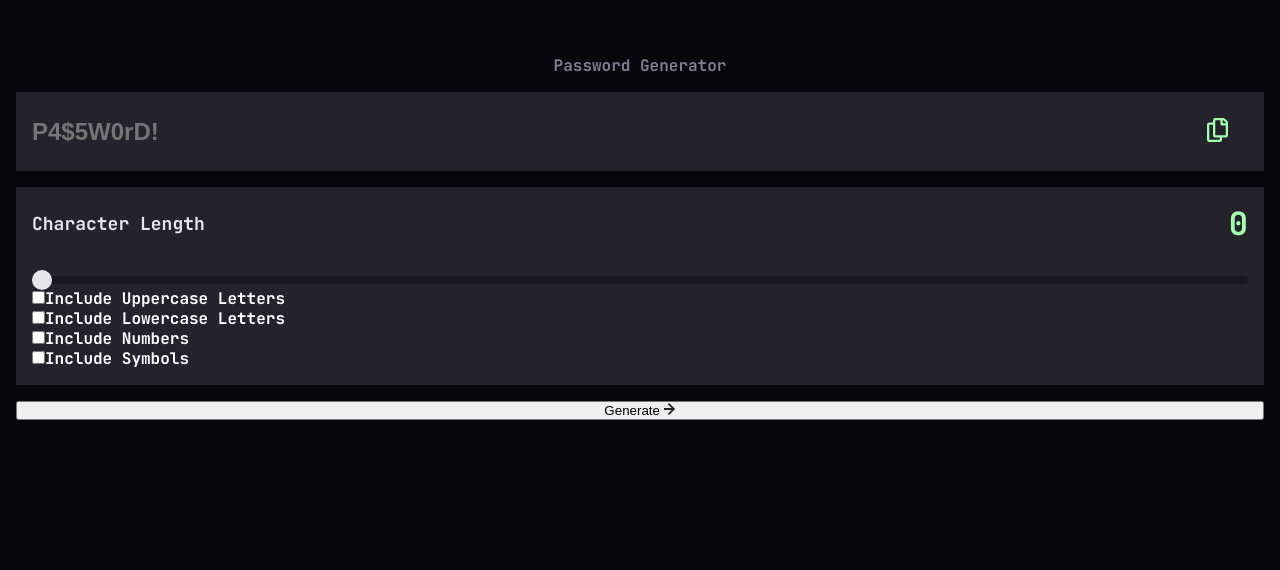
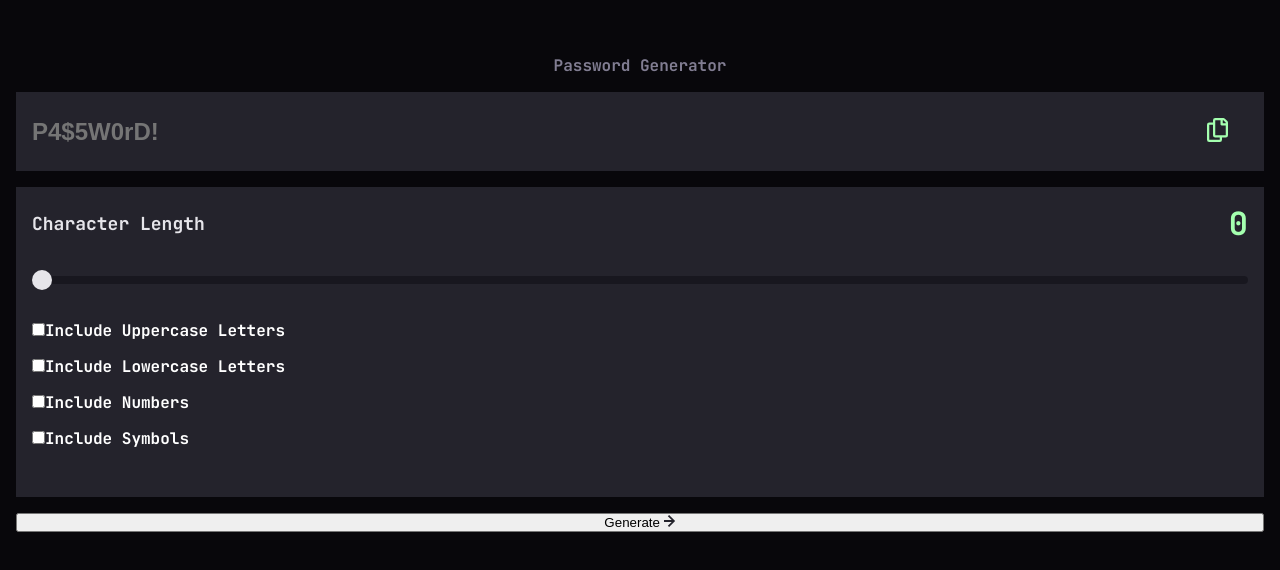
Before and after one commit to O-Julia-O/Password-generator-app, a plain HTML site: page starter-code/index.html in a window 1280 px wide. Drawn offline with Linux system fonts and the light colour scheme.

Commit message:
style(checkbox): added some space before|after}between checkboxes

```diff
--- a/starter-code/style.css
+++ b/starter-code/style.css
@@ -251,3 +251,13 @@ main {
     cursor: pointer;
     margin-top: -6px;
 }
+
+/* checkboxes */
+
+.settings__checkboxes {
+    margin-top: var(--spacing-400);
+    margin-bottom: var(--spacing-400);
+    gap: var(--spacing-200);
+}
+
+.checkbox {
```
